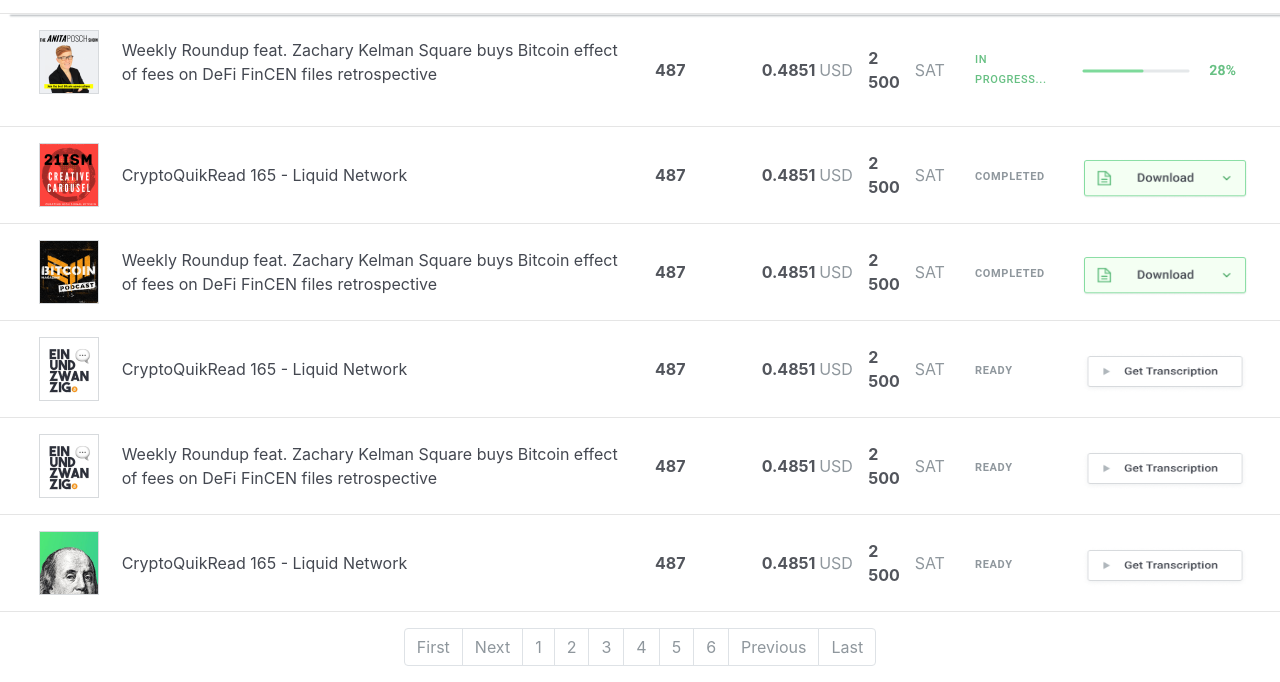
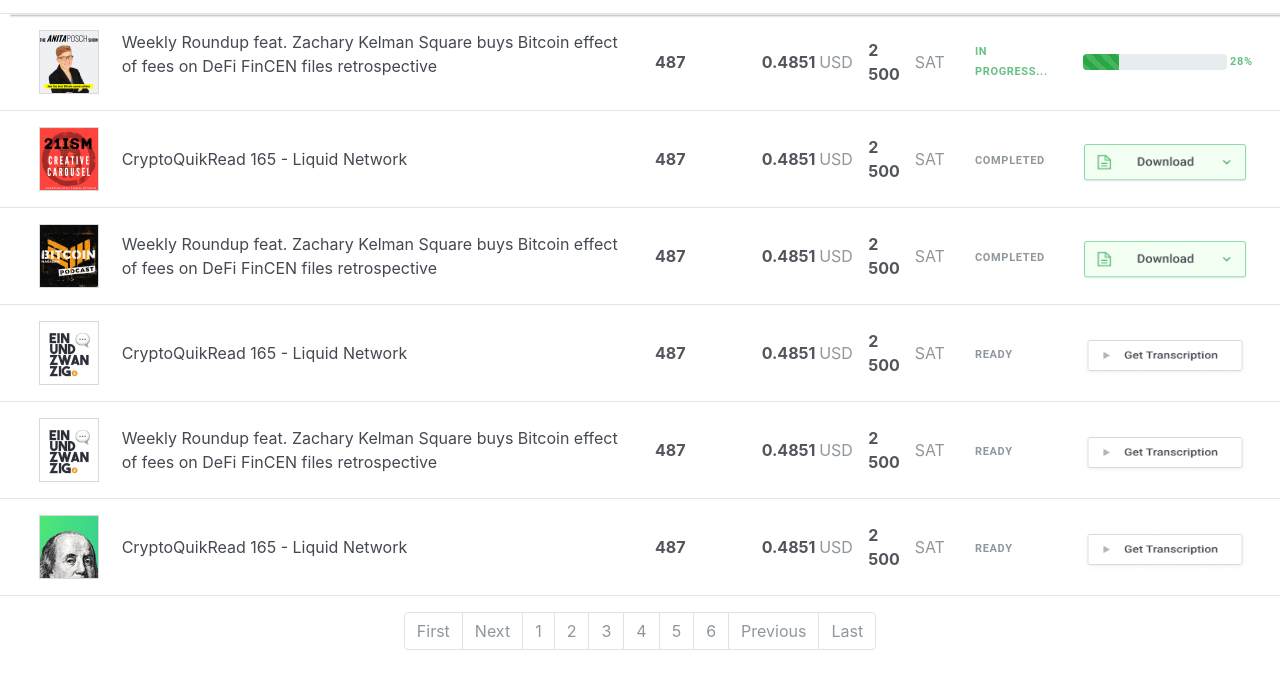
Before and after one commit to lautarosoliani/repo-audio-projects-JSonly, a plain HTML site: page Public/index.html in a window 1280 px wide. Shown: the part 235-917 px from the top of the page. Drawn offline with nearby package versions, Linux system fonts and the light colour scheme.

Commit message:
percentage bar refactored

```diff
--- a/Public/index.html
+++ b/Public/index.html
@@ -136,9 +136,16 @@
                         <span class="col-1 in--progress">
                             in progress...
                         </span>
-                        <div class="col-2 text-gray">
+                        <!-- <div class="col-2 text-gray">
                             <img src="./Progress28.png" alt="Download Button">
+                        </div> -->
+                        <div class="progress mt-4 ml-3">
+                            <div class="progress-bar-striped w-25 bg-success" role="progressbar">
                             </div>
+                        </div>
+                        <div class="in--progress">&nbsp28%</div>
+                    </div>
+
                 </div>
             </div>
             <hr>
--- a/Style/style.css
+++ b/Style/style.css
@@ -122,7 +122,7 @@ body {
 .in--progress {
   font-family: "Roboto";
   font-style: normal;
-  font-weight: 500;
+  font-weight: bold;
   font-size: 0.688rem;
   line-height: 1.25rem;
   /* or 182% */
@@ -157,6 +157,14 @@ body {
   color: #444851;
 }
 
+.progress {
+  width: 9rem;
+  height: 0.5rem;
+  background-color: #7eda9b;
+  /* Light Green 1 */
+  /* border: 0.188rem solid #7eda9b; */
+}
+
 .pagination > li > a {
   background-color: white;
   color: #8f979d;
```
Lines whose indentation alone changed are shown as unchanged.
